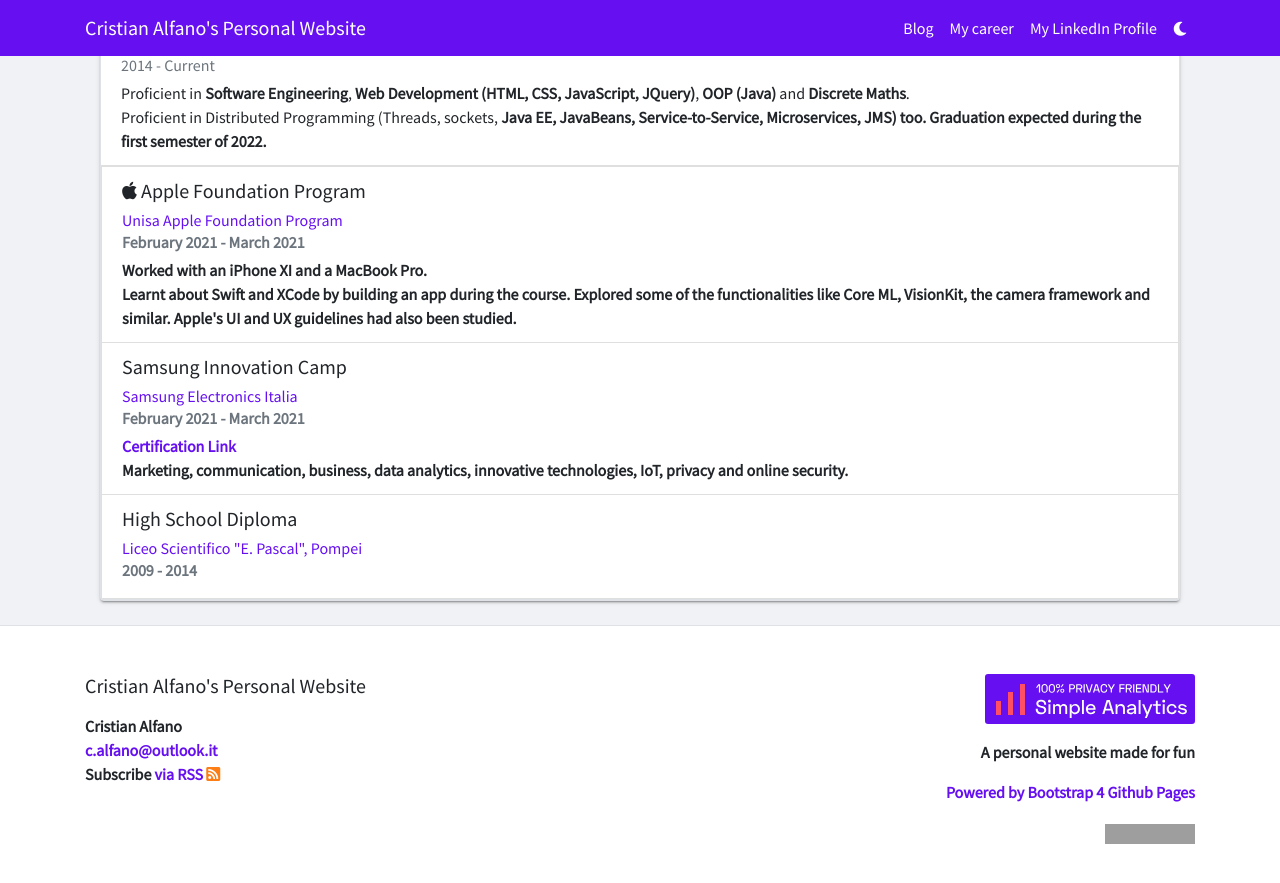
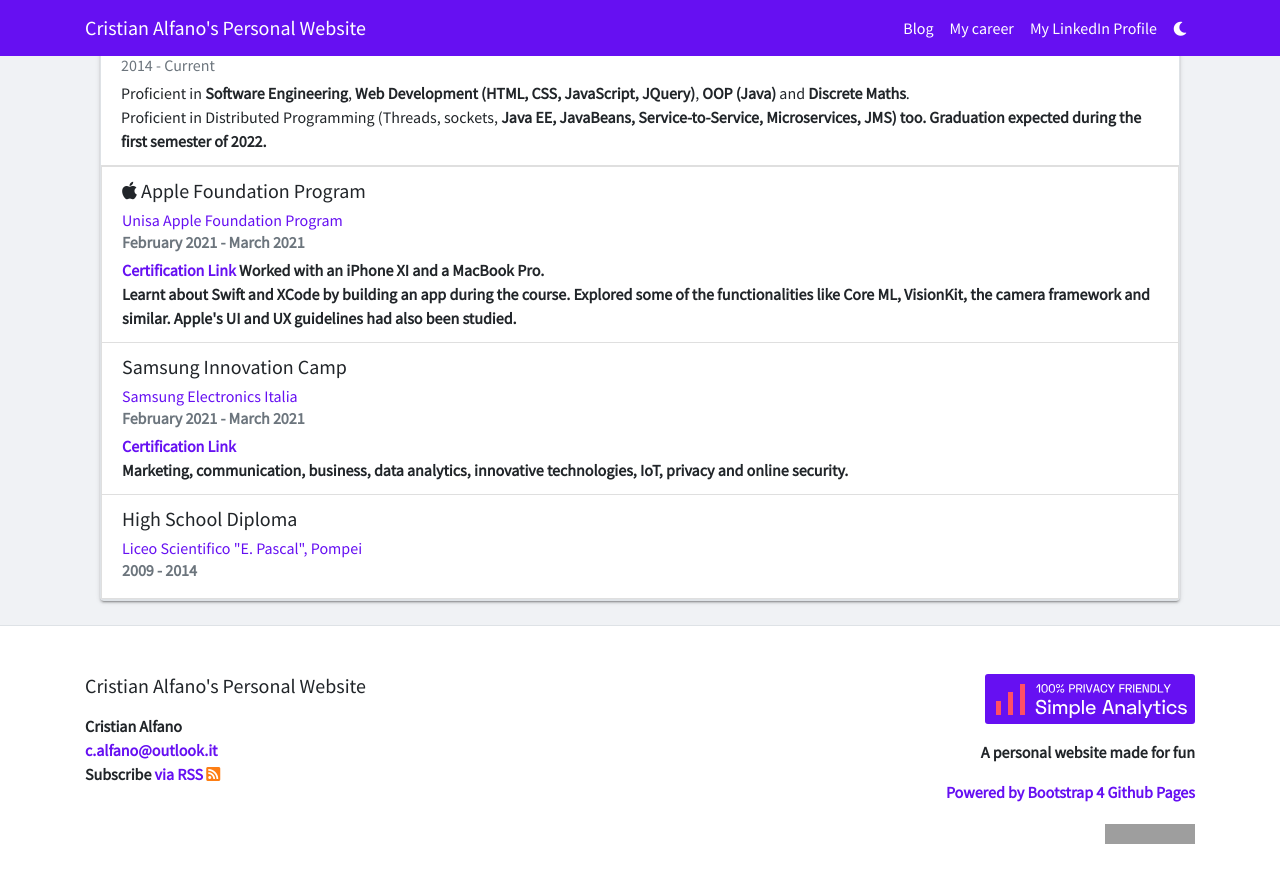
Before and after one commit to CristianAUnisa/CristianAUnisa.github.io, a Jekyll site: the page built from joblist.html, in a window 1280 px wide and 900 px high, scrolled down 775 px. Shown: the top 883 px of the window. Built offline with Jekyll 4.4.1, drawn with Linux system fonts in a browser that asks for light colours; comment, search, counter and statistics services are not loaded; grey boxes are pictures that could not be loaded.

Commit message:
(Finally) Inserted the link to AFP certification

```diff
--- a/_education/apple-foundation.html
+++ b/_education/apple-foundation.html
@@ -7,6 +7,9 @@
 priority: 2
 ---
 
+<a href="https://drive.google.com/file/d/1gYDkeOT095cutxMHxjd9v8gW33gdTFmB/view?usp=sharing">
+    Certification Link
+</a>
 Worked with an iPhone XI and a MacBook Pro.<br/>
 Learnt about <strong>Swift</strong> and <strong>XCode</strong> by building
 an app during the course. Explored some of the functionalities like Core ML, VisionKit,
```
